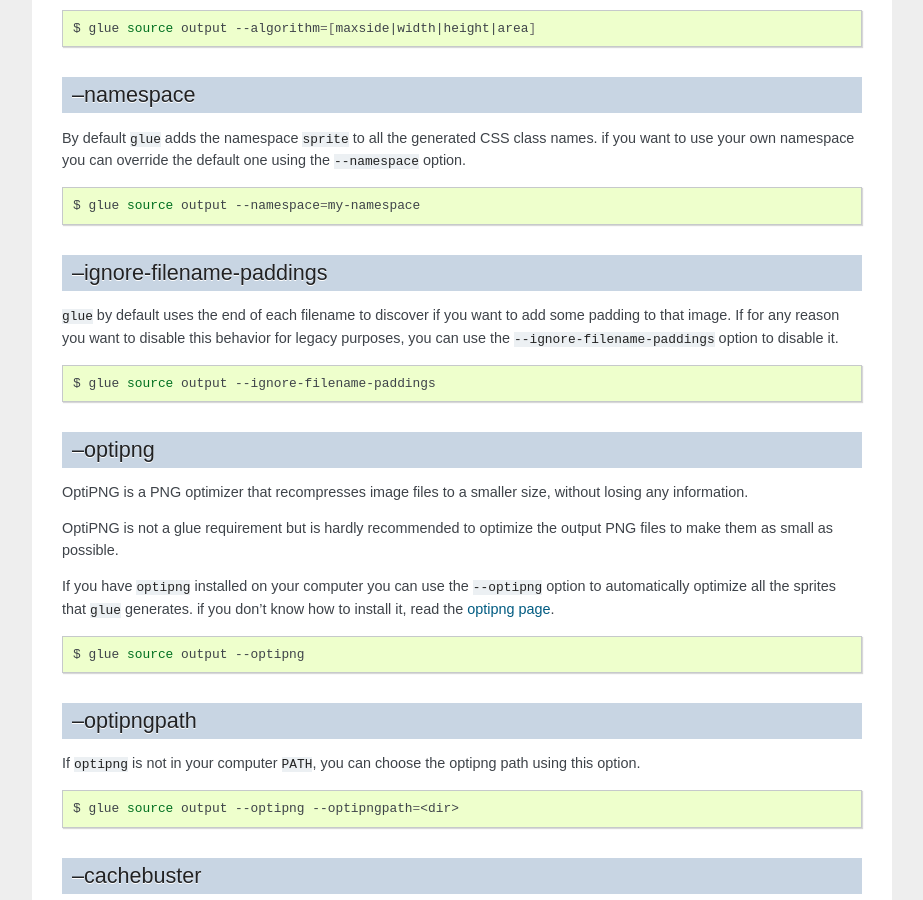
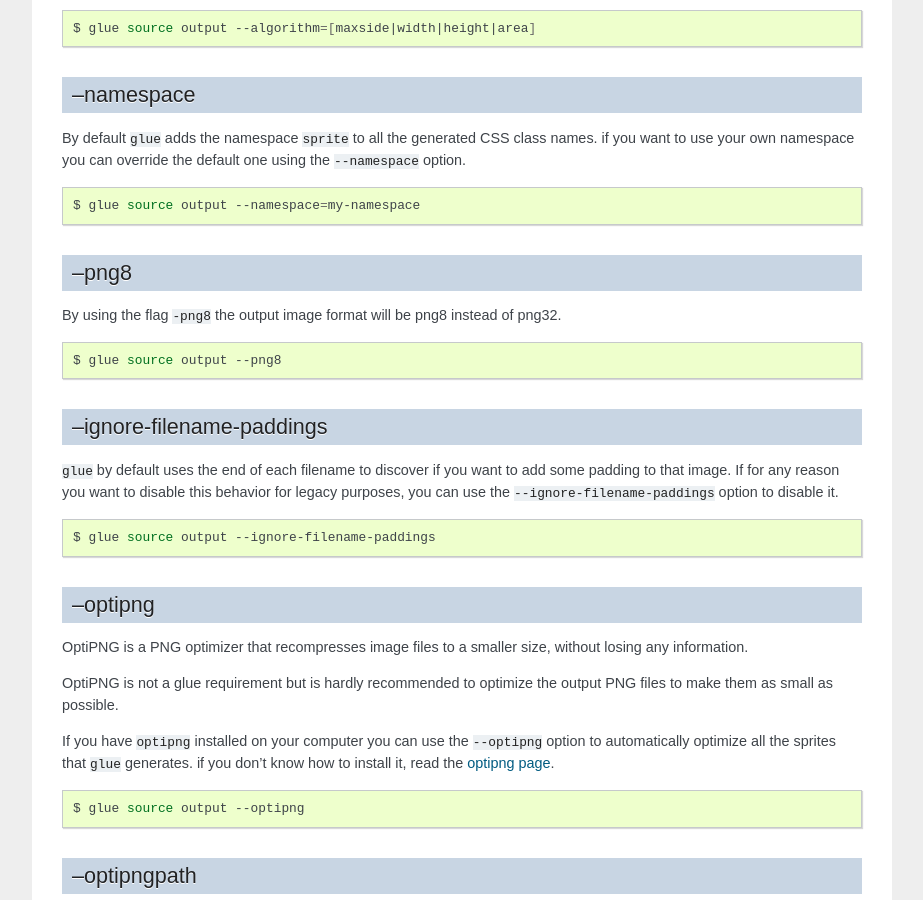
Before and after one commit to jorgebastida/glue, a Sphinx documentation site: the page built from docs/options.rst, in a window 1280 px wide and 900 px high, scrolled down 2348 px. Shown: the whole window, without its empty margins (198-1121 px from the left). Built offline with Sphinx 7.4.7, drawn with Linux system fonts in a browser that asks for light colours; the version number is read from the project's files by our own code.

Commit message:
document the png8 feature

```diff
--- a/docs/changelog.rst
+++ b/docs/changelog.rst
@@ -4,3 +4,4 @@
 0.1.9
 ^^^^^
 * New command line argument -z, --no-size to avoid adding the image width and height to the sprite.
+* New command line argument --png8 forces the output image's format to be png8 instead of png32.
--- a/docs/options.rst
+++ b/docs/options.rst
@@ -113,6 +113,14 @@
 
     $ glue source output --namespace=my-namespace
 
+--png8
+-----------
+By using the flag ``-png8`` the output image format will be png8  instead of png32.
+
+.. code-block:: bash
+
+    $ glue source output --png8
+
 --ignore-filename-paddings
 --------------------------
 ``glue`` by default uses the end of each filename to discover if you want to add some padding to that image. If for any reason you want to disable this behavior for legacy purposes, you can use the ``--ignore-filename-paddings`` option to disable it.
```
